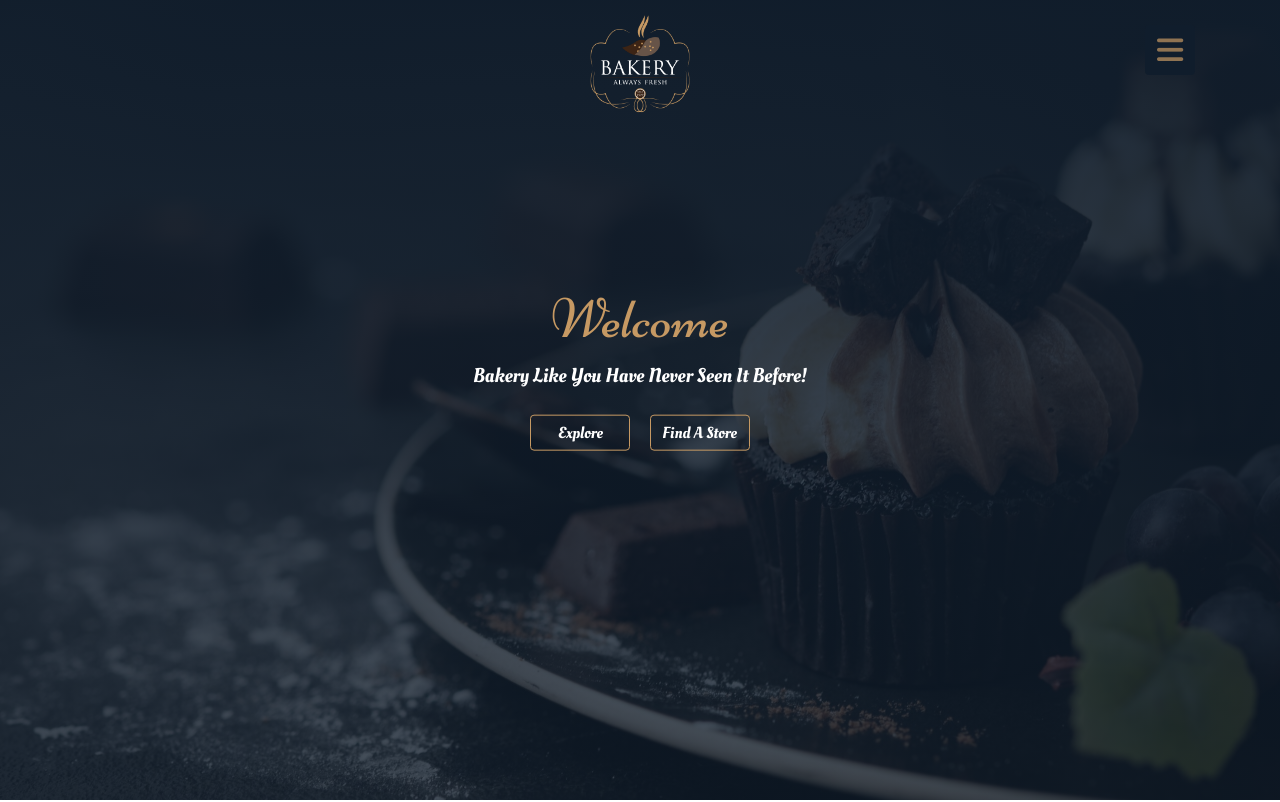
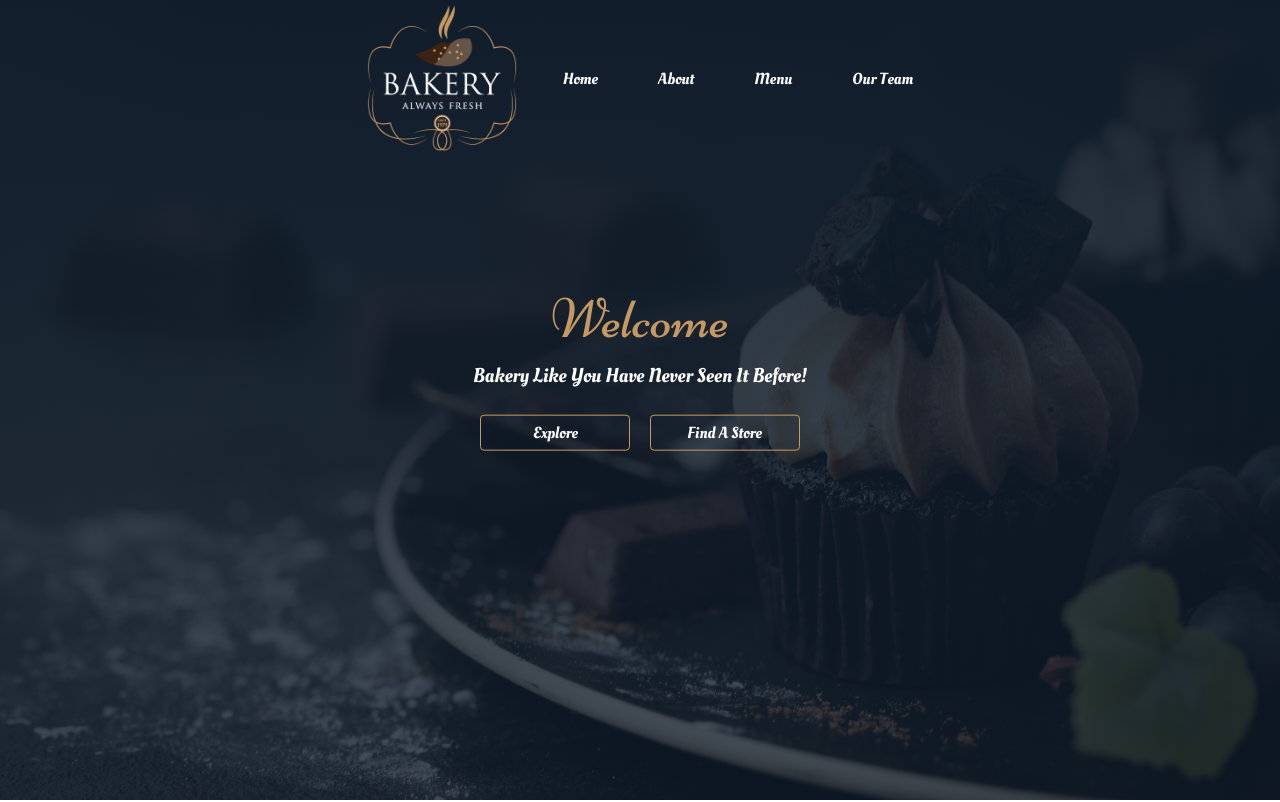
Before and after one commit to Safei-Ashraf/Bakery-Website, a plain HTML site: page index.html in a window 1280 px wide. Shown: the top 802 px of the page. Drawn offline with nearby package versions, Linux system fonts and the light colour scheme.

Commit message:
adding breakpoints styles

```diff
--- a/styles/style.css
+++ b/styles/style.css
@@ -34,7 +34,7 @@ header > .container {
 	height: 100%;
 	padding: 0;
 }
-header .navbar-brand {
+.navbar-brand {
 	position: absolute;
 	width: 100%;
 	max-width: 100px;
@@ -54,7 +54,7 @@ header .navbar-brand {
 header .navbar-brand:hover {
 	opacity: 0.75;
 }
-div.hamburger-menu {
+.hamburger-menu {
 	position: absolute;
 	top: 25px;
 	right: 15px;
@@ -178,3 +178,96 @@ div.hamburger-menu {
 	color: #fff !important;
 	background-color: #c69963;
 }
+
+/*Media Queries*/
+/*Small devices (landscape phones, 576px and up)*/
+@media (min-width: 576px) {
+	header .navbar-brand {
+		max-width: 150px;
+	}
+	div.hamburger-menu {
+		top: 35px;
+		right: 25px;
+	}
+}
+/* Medium devices (tablets, 768px and up)*/
+@media (min-width: 768px) {
+	.btn {
+		width: 150px;
+	}
+}
+/*Large devices (desktops, 992px and up)*/
+@media (min-width: 992px) {
+	header > .container {
+		padding: 0 15px;
+	}
+	.hamburger-menu {
+		display: none;
+	}
+	.navbar-brand {
+		position: initial;
+		transform: initial;
+		-webkit-transform: initial;
+		-moz-transform: initial;
+		-ms-transform: initial;
+		-o-transform: initial;
+	}
+	.nav-list {
+		position: initial;
+		width: initial;
+		height: initial;
+		background-color: initial;
+		flex-direction: row;
+		align-items: center;
+		opacity: initial;
+		transform: initial;
+		-webkit-transform: initial;
+		-moz-transform: initial;
+		-ms-transform: initial;
+		-o-transform: initial;
+		transition: initial;
+		-webkit-transition: initial;
+		-moz-transition: initial;
+		-ms-transition: initial;
+		-o-transition: initial;
+		margin: 0;
+		padding: 0;
+	}
+	.nav-item {
+		margin: 0 30px;
+	}
+	.nav-item:last-child {
+		margin-right: 0;
+	}
+	.nav-link {
+		position: relative;
+		padding: 0;
+	}
+	.nav-link::before {
+		content: '';
+		position: absolute;
+		left: 0;
+		background-color: #c69963;
+		width: 100%;
+		height: 2px;
+		bottom: -3px;
+		transform: scale(0);
+		-webkit-transform: scale(0);
+		-moz-transform: scale(0);
+		-ms-transform: scale(0);
+		-o-transform: scale(0);
+		transform-origin: center;
+		transition: transform 0.5s;
+		-webkit-transition: transform 0.5s;
+		-moz-transition: transform 0.5s;
+		-ms-transition: transform 0.5s;
+		-o-transition: transform 0.5s;
+	}
+	.nav-link:hover::before {
+		transform: scaleX(1);
+		-webkit-transform: scaleX(1);
+		-moz-transform: scaleX(1);
+		-ms-transform: scaleX(1);
+		-o-transform: scaleX(1);
+	}
+}
```
